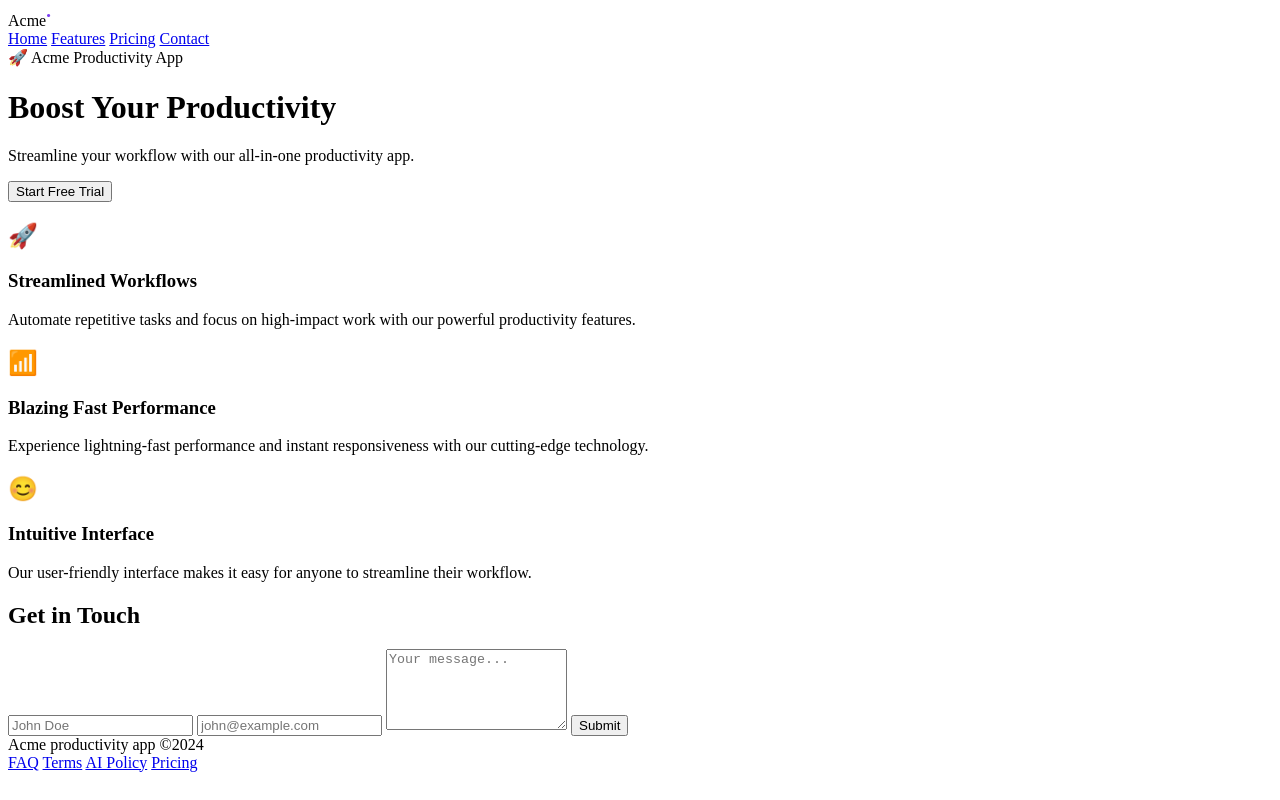
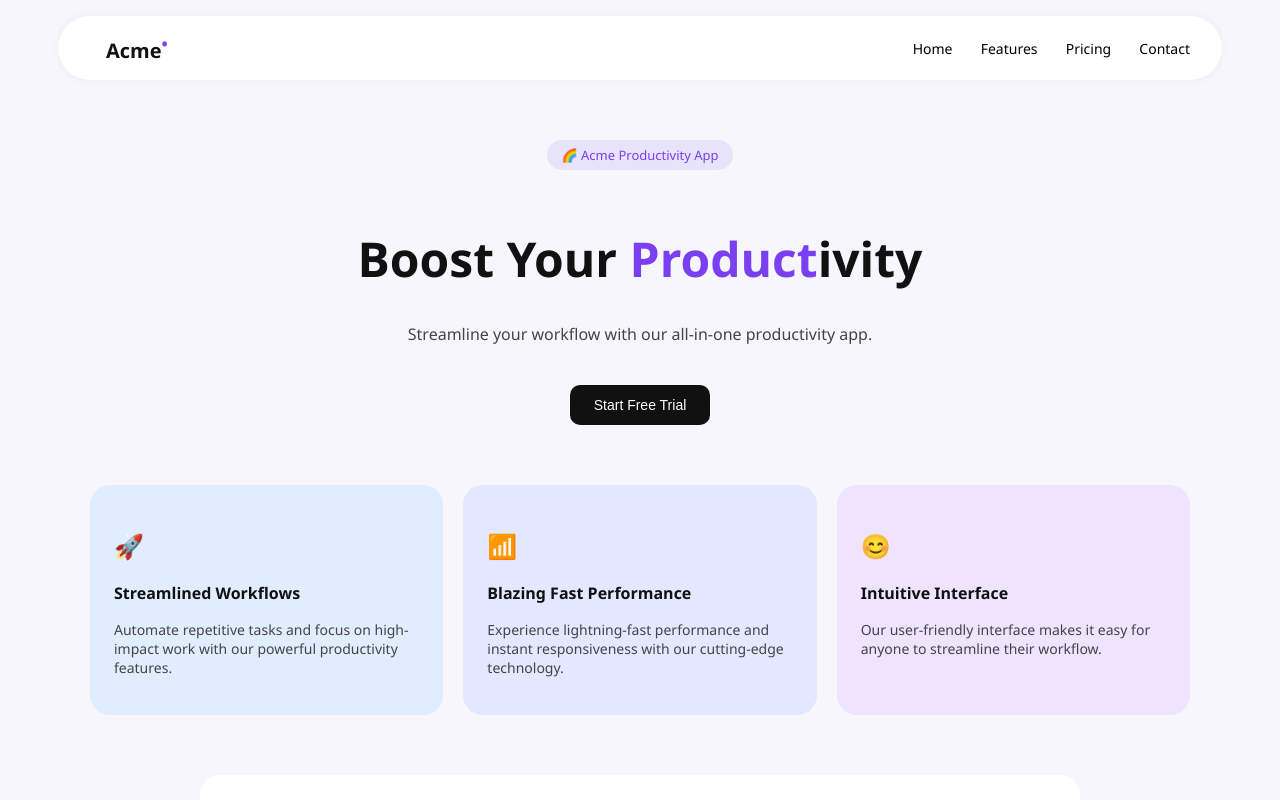
Before and after one commit to ThumbZillapon/css-flexbox, a plain HTML site: page index.html in a window 1280 px wide. Shown: the top 800 px of the page. Drawn offline with Linux system fonts and the light colour scheme.

Commit message:
feat/addstyles

```diff
--- a/index.html
+++ b/index.html
@@ -21,8 +21,8 @@
   </div>
 
   <div class="hero">
-    <div class="tag">🚀 Acme Productivity App</div>
-    <h1>Boost Your <span class="highlight">Productivity</span></h1>
+    <div class="tag">🌈 Acme Productivity App</div>
+    <h1>Boost Your <span class="highlight">Product</span>ivity</h1>
     <p>Streamline your workflow with our all-in-one productivity app.</p>
     <button>Start Free Trial</button>
   </div>
--- a/styles.css
+++ b/styles.css
@@ -0,0 +1,165 @@
+body {
+    margin: 0;
+    font-family: 'Segoe UI', sans-serif;
+    background-color: #f7f6fd;
+    color: #111;
+  }
+
+  .navbar {
+    display: flex;
+    justify-content: space-between;
+    align-items: center;
+    padding: 16px 32px;
+    background-color: white;
+    border-radius: 9999px;
+    box-shadow: 0 0 10px rgba(0, 0, 0, 0.05);
+    margin: 16px auto;
+    max-width: 1100px;
+  }
+
+  .navbar .logo {
+    font-weight: bold;
+    font-size: 20px;
+    margin-left: 16px;
+  }
+
+  .navbar nav a {
+    margin-left: 24px;
+    text-decoration: none;
+    color: black;
+    font-size: 14px;
+    transition: color 0.3s, text-decoration 0.3s;
+  }
+
+
+  .navbar nav a:hover {
+    color: #7b3ff2;
+    text-decoration: underline;
+  }
+
+  .hero {
+    text-align: center;
+    margin-top: 60px;
+  }
+
+  .tag {
+    display: inline-block;
+    background-color: #e7e3fb;
+    color: #7b3ff2;
+    padding: 6px 14px;
+    border-radius: 9999px;
+    font-size: 13px;
+    margin-bottom: 24px;
+  }
+
+  .hero h1 {
+    font-size: 48px;
+    font-weight: bold;
+  }
+
+  .highlight {
+    color: #7b3ff2;
+  }
+
+  .hero p {
+    font-size: 16px;
+    color: #444;
+    margin-top: 10px;
+  }
+
+  .hero button {
+    margin-top: 24px;
+    padding: 12px 24px;
+    background-color: #111;
+    color: white;
+    border: none;
+    border-radius: 10px;
+    font-size: 14px;
+    cursor: pointer;
+  }
+
+  .features {
+    display: flex;
+    justify-content: center;
+    gap: 20px;
+    margin: 60px auto;
+    max-width: 1100px;
+  }
+
+  .feature {
+    background-color: white;
+    border-radius: 20px;
+    padding: 24px;
+    flex: 1;
+    min-width: 200px;
+  }
+
+  .feature:nth-child(1) {
+    background-color: #e0edff;
+  }
+
+  .feature:nth-child(2) {
+    background-color: #e3e7ff;
+  }
+
+  .feature:nth-child(3) {
+    background-color: #efe3ff;
+  }
+
+  .feature h3 {
+    margin-top: 12px;
+    font-size: 16px;
+  }
+
+  .feature p {
+    font-size: 14px;
+    color: #444;
+  }
+
+  .contact {
+    background: white;
+    padding: 40px;
+    max-width: 800px;
+    margin: 60px auto;
+    border-radius: 20px;
+    text-align: center;
+  }
+
+  .contact h2 {
+    margin-bottom: 24px;
+  }
+
+  .contact input,
+  .contact textarea {
+    width: 100%;
+    padding: 12px;
+    margin-bottom: 16px;
+    border-radius: 8px;
+    border: 1px solid #ccc;
+    font-size: 14px;
+  }
+
+  .contact button {
+    background-color: #111;
+    color: white;
+    padding: 12px 24px;
+    border: none;
+    border-radius: 10px;
+    cursor: pointer;
+    font-size: 14px;
+  }
+
+  footer {
+    display: flex;
+    justify-content: space-between;
+    align-items: center;
+    padding: 40px;
+    font-size: 14px;
+    color: #666;
+  }
+
+  footer div a {
+    margin-left: 16px;
+    color: #111;
+    text-decoration: none;
+  }
```
